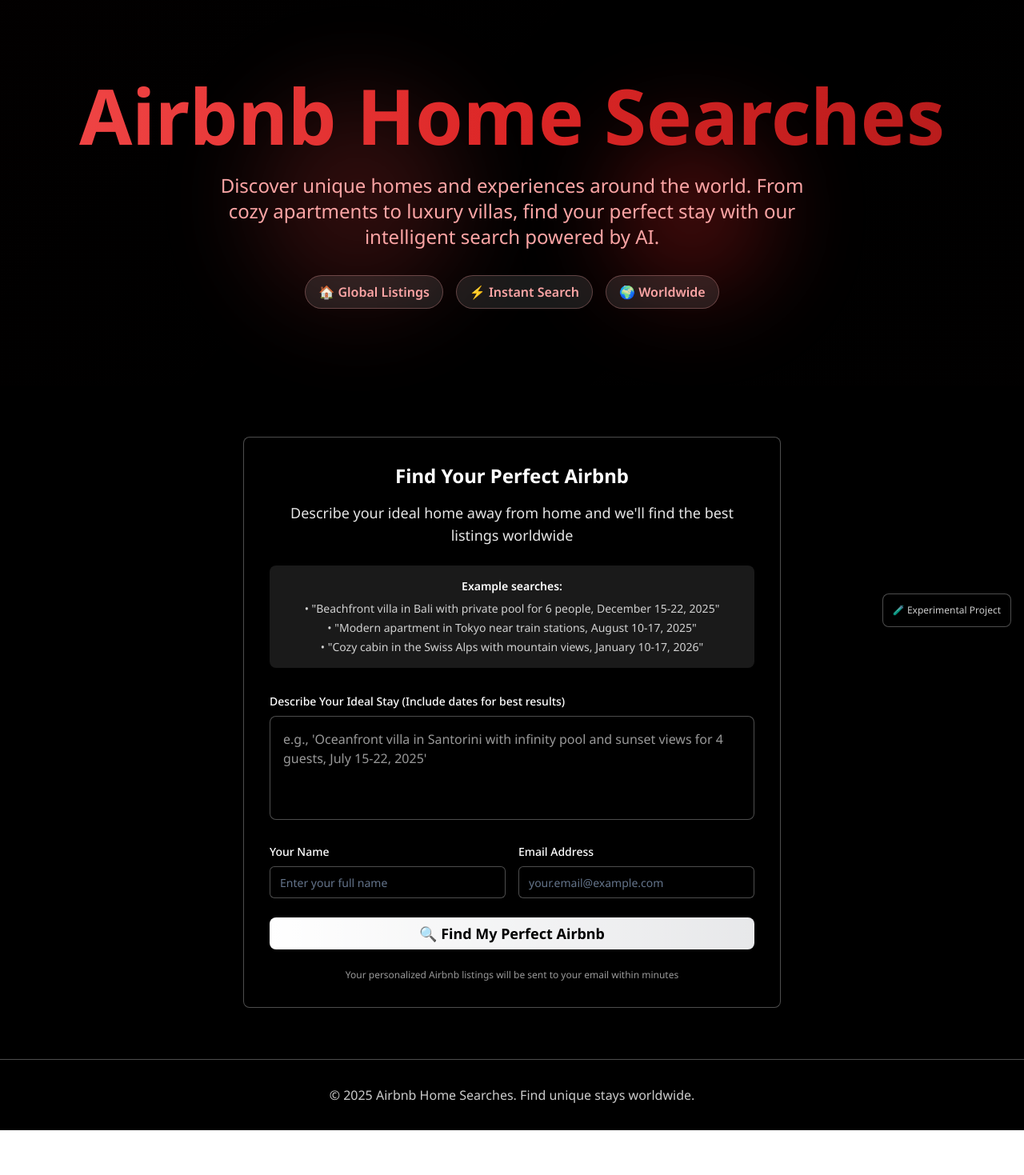
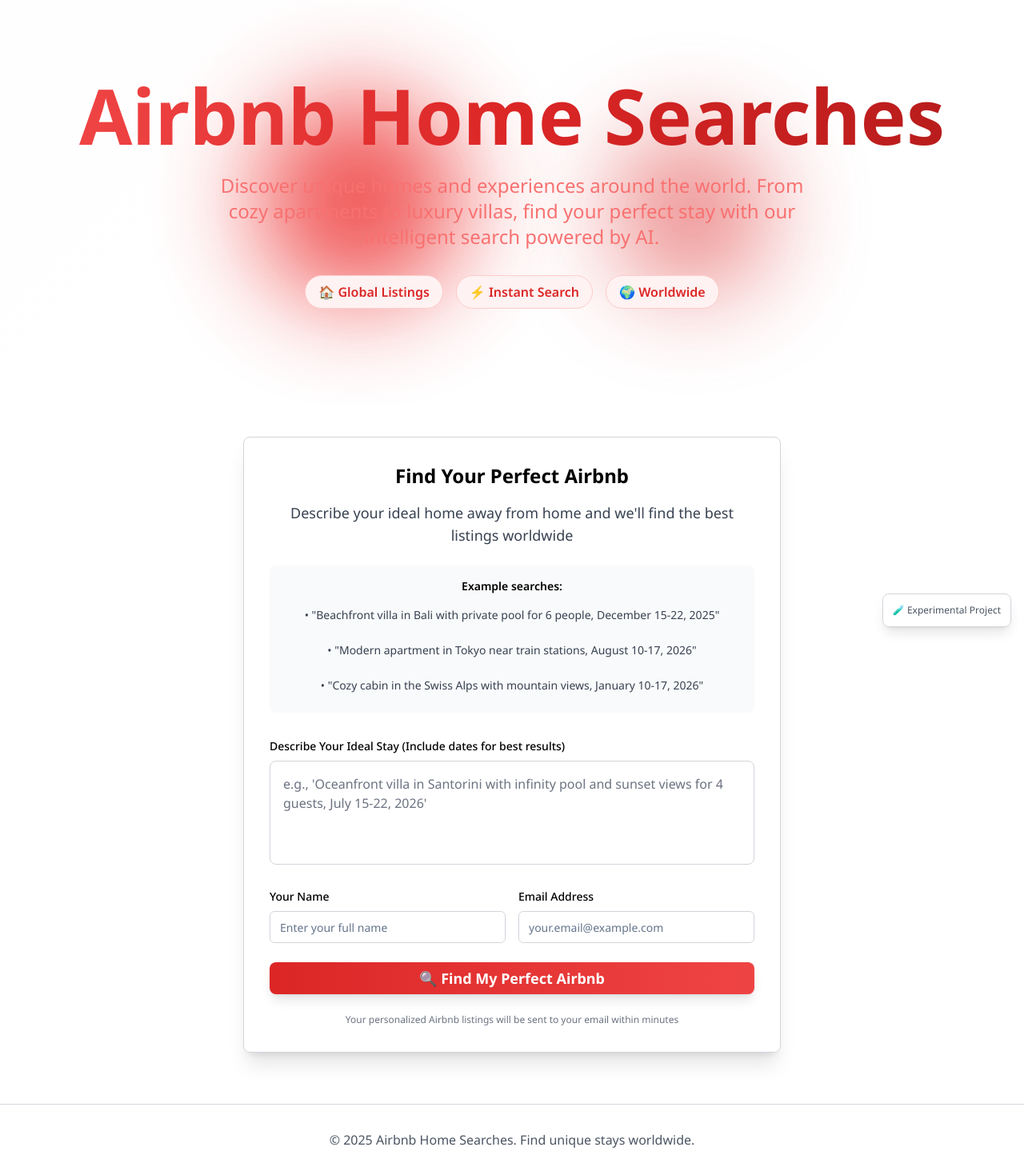
Before and after one commit to traversaal-ai/chrono-voyage-ai, a React (Vite) app: page / in a window 1280 px wide. Shown: the whole page at 80% size. Before the commit the page ends 1413 px from the top, so only its background shows below. Built offline with nearby package versions, Linux system fonts and the light colour scheme.

Commit message:
Refactor: Update color scheme and examples
- Reverted background to white.
- Made example queries clickable.
- Kept red text only in the hero section.
- Changed the rest of the text to black.

```diff
--- a/src/components/HeroSection.tsx
+++ b/src/components/HeroSection.tsx
@@ -3,10 +3,10 @@ import React from 'react';
 
 const HeroSection = () => {
   return (
-    <div className="relative text-center py-24 px-4 bg-black">
+    <div className="relative text-center py-24 px-4 bg-white">
       {/* Subtle red gradient background */}
       <div
-        className="absolute inset-0 opacity-10"
+        className="absolute inset-0 opacity-5"
         style={{
           background: 'linear-gradient(135deg, rgba(220, 38, 38, 0.1) 0%, transparent 50%, rgba(239, 68, 68, 0.05) 100%)',
         }}
@@ -19,28 +19,28 @@ const HeroSection = () => {
           </span>
         </h1>
 
-        <p className="text-xl md:text-2xl text-red-300 mb-8 max-w-3xl mx-auto animate-slide-up">
+        <p className="text-xl md:text-2xl text-red-400 mb-8 max-w-3xl mx-auto animate-slide-up">
           Discover unique homes and experiences around the world.
           From cozy apartments to luxury villas, find your perfect stay
           with our intelligent search powered by AI.
         </p>
 
         <div className="flex justify-center space-x-4 animate-fade-in" style={{ animationDelay: '0.6s' }}>
-          <div className="px-4 py-2 bg-white/10 backdrop-blur-sm border border-red-300/30 rounded-full">
-            <span className="text-red-300 font-semibold">🏠 Global Listings</span>
+          <div className="px-4 py-2 bg-red-50 backdrop-blur-sm border border-red-200 rounded-full">
+            <span className="text-red-600 font-semibold">🏠 Global Listings</span>
           </div>
-          <div className="px-4 py-2 bg-white/10 backdrop-blur-sm border border-red-300/30 rounded-full">
-            <span className="text-red-300 font-semibold">⚡ Instant Search</span>
+          <div className="px-4 py-2 bg-red-50 backdrop-blur-sm border border-red-200 rounded-full">
+            <span className="text-red-600 font-semibold">⚡ Instant Search</span>
           </div>
-          <div className="px-4 py-2 bg-white/10 backdrop-blur-sm border border-red-300/30 rounded-full">
-            <span className="text-red-300 font-semibold">🌍 Worldwide</span>
+          <div className="px-4 py-2 bg-red-50 backdrop-blur-sm border border-red-200 rounded-full">
+            <span className="text-red-600 font-semibold">🌍 Worldwide</span>
           </div>
         </div>
       </div>
 
       {/* Animated background elements */}
-      <div className="absolute top-1/4 left-1/4 w-64 h-64 bg-red-500 opacity-5 rounded-full blur-3xl animate-pulse"></div>
-      <div className="absolute bottom-1/4 right-1/4 w-48 h-48 bg-red-600 opacity-5 rounded-full blur-3xl animate-pulse" style={{ animationDelay: '1s' }}></div>
+      <div className="absolute top-1/4 left-1/4 w-64 h-64 bg-red-500 opacity-3 rounded-full blur-3xl animate-pulse"></div>
+      <div className="absolute bottom-1/4 right-1/4 w-48 h-48 bg-red-600 opacity-3 rounded-full blur-3xl animate-pulse" style={{ animationDelay: '1s' }}></div>
     </div>
   );
 };
--- a/src/components/TravelForm.tsx
+++ b/src/components/TravelForm.tsx
@@ -1,14 +1,15 @@
 
-import React, { useState } from 'react';
+import React, { useState, useEffect } from 'react';
 import { Button } from '@/components/ui/button';
 import { Input } from '@/components/ui/input';
 
 interface TravelFormProps {
   onSubmit: (data: { query: string; email: string; name: string }) => void;
   isLoading: boolean;
+  selectedQuery?: string;
 }
 
-const TravelForm: React.FC<TravelFormProps> = ({ onSubmit, isLoading }) => {
+const TravelForm: React.FC<TravelFormProps> = ({ onSubmit, isLoading, selectedQuery }) => {
   const [formData, setFormData] = useState({
     query: '',
     email: '',
@@ -20,6 +21,13 @@ const TravelForm: React.FC<TravelFormProps> = ({ onSubmit, isLoading }) => {
     email: '',
     name: ''
   });
+
+  // Update query when selectedQuery changes
+  useEffect(() => {
+    if (selectedQuery) {
+      setFormData(prev => ({ ...prev, query: selectedQuery }));
+    }
+  }, [selectedQuery]);
 
   const validateForm = () => {
     const newErrors = {
@@ -66,63 +74,63 @@ const TravelForm: React.FC<TravelFormProps> = ({ onSubmit, isLoading }) => {
   return (
     <form onSubmit={handleSubmit} className="space-y-6">
       <div>
-        <label htmlFor="query" className="block text-sm font-medium text-white mb-2">
+        <label htmlFor="query" className="block text-sm font-medium text-black mb-2">
           Describe Your Ideal Stay (Include dates for best results)
         </label>
         <textarea
           id="query"
           rows={4}
-          className="w-full p-4 rounded-lg border border-white/30 focus:border-white focus:ring-2 focus:ring-white/20 transition-all text-white placeholder-white/60 resize-none focus:outline-none bg-black/50"
-          placeholder="e.g., 'Oceanfront villa in Santorini with infinity pool and sunset views for 4 guests, July 15-22, 2025'"
+          className="w-full p-4 rounded-lg border border-gray-300 focus:border-red-500 focus:ring-2 focus:ring-red-200 transition-all text-black placeholder-gray-500 resize-none focus:outline-none bg-white"
+          placeholder="e.g., 'Oceanfront villa in Santorini with infinity pool and sunset views for 4 guests, July 15-22, 2026'"
           value={formData.query}
           onChange={(e) => handleInputChange('query', e.target.value)}
           disabled={isLoading}
         />
-        {errors.query && <p className="mt-1 text-sm text-red-400">{errors.query}</p>}
+        {errors.query && <p className="mt-1 text-sm text-red-500">{errors.query}</p>}
       </div>
 
       <div className="grid md:grid-cols-2 gap-4">
         <div>
-          <label htmlFor="name" className="block text-sm font-medium text-white mb-2">
+          <label htmlFor="name" className="block text-sm font-medium text-black mb-2">
             Your Name
           </label>
           <Input
             id="name"
             type="text"
-            className="border-white/30 focus:border-white focus:ring-white/20 text-white placeholder-white/60 bg-black/50"
+            className="border-gray-300 focus:border-red-500 focus:ring-red-200 text-black placeholder-gray-500 bg-white"
             placeholder="Enter your full name"
             value={formData.name}
             onChange={(e) => handleInputChange('name', e.target.value)}
             disabled={isLoading}
           />
-          {errors.name && <p className="mt-1 text-sm text-red-400">{errors.name}</p>}
+          {errors.name && <p className="mt-1 text-sm text-red-500">{errors.name}</p>}
         </div>
 
         <div>
-          <label htmlFor="email" className="block text-sm font-medium text-white mb-2">
+          <label htmlFor="email" className="block text-sm font-medium text-black mb-2">
             Email Address
           </label>
           <Input
             id="email"
             type="email"
-            className="border-white/30 focus:border-white focus:ring-white/20 text-white placeholder-white/60 bg-black/50"
+            className="border-gray-300 focus:border-red-500 focus:ring-red-200 text-black placeholder-gray-500 bg-white"
             placeholder="your.email@example.com"
             value={formData.email}
             onChange={(e) => handleInputChange('email', e.target.value)}
             disabled={isLoading}
           />
-          {errors.email && <p className="mt-1 text-sm text-red-400">{errors.email}</p>}
+          {errors.email && <p className="mt-1 text-sm text-red-500">{errors.email}</p>}
         </div>
       </div>
 
       <Button
         type="submit"
         disabled={isLoading}
-        className="w-full bg-gradient-to-r from-white to-white/90 hover:from-white/90 hover:to-white text-black font-bold py-4 text-lg rounded-lg transition-all duration-300 transform hover:scale-105 disabled:opacity-50 disabled:cursor-not-allowed disabled:transform-none shadow-lg"
+        className="w-full bg-gradient-to-r from-red-600 to-red-500 hover:from-red-700 hover:to-red-600 text-white font-bold py-4 text-lg rounded-lg transition-all duration-300 transform hover:scale-105 disabled:opacity-50 disabled:cursor-not-allowed disabled:transform-none shadow-lg"
       >
         {isLoading ? (
           <span className="flex items-center justify-center">
-            <div className="w-5 h-5 border-2 border-black border-opacity-20 rounded-full animate-spin mr-2"></div>
+            <div className="w-5 h-5 border-2 border-white border-opacity-20 rounded-full animate-spin mr-2"></div>
             Searching...
           </span>
         ) : (
@@ -132,7 +140,7 @@ const TravelForm: React.FC<TravelFormProps> = ({ onSubmit, isLoading }) => {
         )}
       </Button>
 
-      <p className="text-xs text-white/60 text-center">
+      <p className="text-xs text-gray-500 text-center">
         Your personalized Airbnb listings will be sent to your email within minutes
       </p>
     </form>
--- a/src/pages/Index.tsx
+++ b/src/pages/Index.tsx
@@ -12,6 +12,7 @@ import TravelForm from '@/components/TravelForm';
 const Index = () => {
   const [isLoading, setIsLoading] = useState(false);
   const [isSubmitted, setIsSubmitted] = useState(false);
+  const [selectedQuery, setSelectedQuery] = useState('');
   const { toast } = useToast();
 
   const handleFormSubmit = async (data: { query: string; email: string; name: string }) => {
@@ -38,7 +39,7 @@ const Index = () => {
         toast({
           title: "🏠 Search Submitted Successfully!",
           description: "We're finding the perfect Airbnb listings for you. Check your email shortly!",
-          className: "border-white/30 bg-black text-white",
+          className: "border-gray-300 bg-white text-black",
         });
       } else {
         throw new Error(`Request failed with status: ${response.status}`);
@@ -49,15 +50,25 @@ const Index = () => {
         title: "❌ Connection Error",
         description: "Unable to process your search. Please check your connection and try again.",
         variant: "destructive",
-        className: "border-white/30 bg-black text-white",
+        className: "border-gray-300 bg-white text-black",
       });
     } finally {
       setIsLoading(false);
     }
   };
 
+  const handleExampleClick = (query: string) => {
+    setSelectedQuery(query);
+  };
+
+  const exampleQueries = [
+    "Beachfront villa in Bali with private pool for 6 people, December 15-22, 2025",
+    "Modern apartment in Tokyo near train stations, August 10-17, 2026",
+    "Cozy cabin in the Swiss Alps with mountain views, January 10-17, 2026"
+  ];
+
   return (
-    <div className="min-h-screen bg-black text-white relative overflow-hidden">
+    <div className="min-h-screen bg-white text-black relative overflow-hidden">
       <ParticlesBackground />
 
       {/* Hero Section */}
@@ -67,37 +78,39 @@ const Index = () => {
       <div className="container mx-auto px-4 py-16 relative z-10">
         <div className="max-w-2xl mx-auto">
           {!isSubmitted ? (
-            <Card className="bg-black/90 backdrop-blur-sm border border-white/30 shadow-xl p-8 animate-slide-up">
+            <Card className="bg-white/90 backdrop-blur-sm border border-gray-300 shadow-xl p-8 animate-slide-up">
               <div className="text-center mb-8">
-                <h2 className="text-2xl font-bold text-white mb-4">
+                <h2 className="text-2xl font-bold text-black mb-4">
                   Find Your Perfect Airbnb
                 </h2>
-                <p className="text-white/90 text-lg mb-6">
+                <p className="text-gray-700 text-lg mb-6">
                   Describe your ideal home away from home and we'll find the best listings worldwide
                 </p>
 
                 {/* Example queries */}
-                <div className="bg-white/10 rounded-lg p-4 mb-6">
-                  <h3 className="text-sm font-semibold text-white mb-2">Example searches:</h3>
-                  <div className="text-sm text-white/80 space-y-1">
-                    <p>• "Beachfront villa in Bali with private pool for 6 people, December 15-22, 2025"</p>
-                    <p>• "Modern apartment in Tokyo near train stations, August 10-17, 2025"</p>
-                    <p>• "Cozy cabin in the Swiss Alps with mountain views, January 10-17, 2026"</p>
+                <div className="bg-gray-50 rounded-lg p-4 mb-6">
+                  <h3 className="text-sm font-semibold text-black mb-2">Example searches:</h3>
+                  <div className="text-sm text-gray-700 space-y-2">
+                    {exampleQueries.map((query, index) => (
+                      <p key={index} className="cursor-pointer hover:text-red-600 hover:bg-gray-100 p-2 rounded transition-colors" onClick={() => handleExampleClick(query)}>
+                        • "{query}"
+                      </p>
+                    ))}
                   </div>
                 </div>
               </div>
 
-              <TravelForm onSubmit={handleFormSubmit} isLoading={isLoading} />
+              <TravelForm onSubmit={handleFormSubmit} isLoading={isLoading} selectedQuery={selectedQuery} />
             </Card>
           ) : (
-            <Card className="bg-black/90 backdrop-blur-sm border border-white/30 shadow-xl p-8 animate-slide-up text-center">
-              <div className="text-green-400 mb-4">
+            <Card className="bg-white/90 backdrop-blur-sm border border-gray-300 shadow-xl p-8 animate-slide-up text-center">
+              <div className="text-green-600 mb-4">
                 <svg className="w-16 h-16 mx-auto mb-4" fill="currentColor" viewBox="0 0 20 20">
                   <path fillRule="evenodd" d="M10 18a8 8 0 100-16 8 8 0 000 16zm3.707-9.293a1 1 0 00-1.414-1.414L9 10.586 7.707 9.293a1 1 0 00-1.414 1.414l2 2a1 1 0 001.414 0l4-4z" clipRule="evenodd" />
                 </svg>
               </div>
-              <h2 className="text-2xl font-bold text-white mb-4">Search Submitted!</h2>
-              <p className="text-white/90 text-lg">
+              <h2 className="text-2xl font-bold text-black mb-4">Search Submitted!</h2>
+              <p className="text-gray-700 text-lg">
                 You will find your listings shortly. We're searching through thousands of Airbnb properties to find your perfect match.
               </p>
             </Card>
@@ -106,16 +119,16 @@ const Index = () => {
       </div>
 
       {/* Experimental Notice */}
-      <div className="fixed bottom-4 right-4 bg-black/90 backdrop-blur-sm border border-white/30 rounded-lg p-3 shadow-lg">
-        <p className="text-xs text-white/80">
+      <div className="fixed bottom-4 right-4 bg-white/90 backdrop-blur-sm border border-gray-300 rounded-lg p-3 shadow-lg">
+        <p className="text-xs text-gray-600">
           🧪 Experimental Project
         </p>
       </div>
 
       {/* Footer */}
-      <footer className="border-t border-white/30 bg-black/50 backdrop-blur-sm py-8 relative z-10">
+      <footer className="border-t border-gray-300 bg-white/50 backdrop-blur-sm py-8 relative z-10">
         <div className="container mx-auto px-4 text-center">
-          <p className="text-white/80">
+          <p className="text-gray-600">
             © 2025 Airbnb Home Searches. Find unique stays worldwide.
           </p>
         </div>
```
